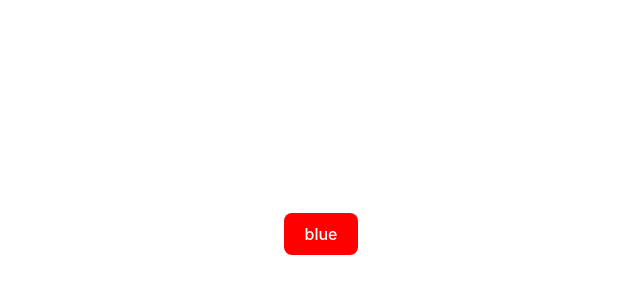
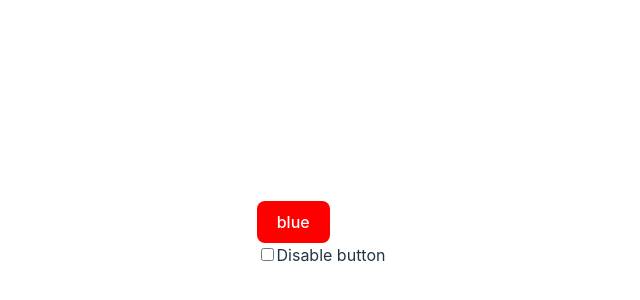
Before and after one commit to HenriqueMarcelo/color-button-app, a React (Vite) app: page / in a window 1280 px wide. Shown: the part 166-466 px from the top of the page, without its empty margins (319-959 px from the left). Built offline with nearby package versions, Linux system fonts and the light colour scheme.

Commit message:
create test for checkbox

```diff
--- a/src/App.jsx
+++ b/src/App.jsx
@@ -8,6 +8,9 @@
   return (
     <div>
       <button className={buttonColor} onClick={() => setButtonColor(nextColor)}>{nextColor}</button>
+      <br />
+      <input type="checkbox" id="disable-button-checkbox" defaultChecked={false}/>
+      <label htmlFor="disable-button-checkbox">Disable button</label>
     </div>
   );
 }
```
Also changed, not shown: 1 other file (tests, documents, lock files or other folders).
